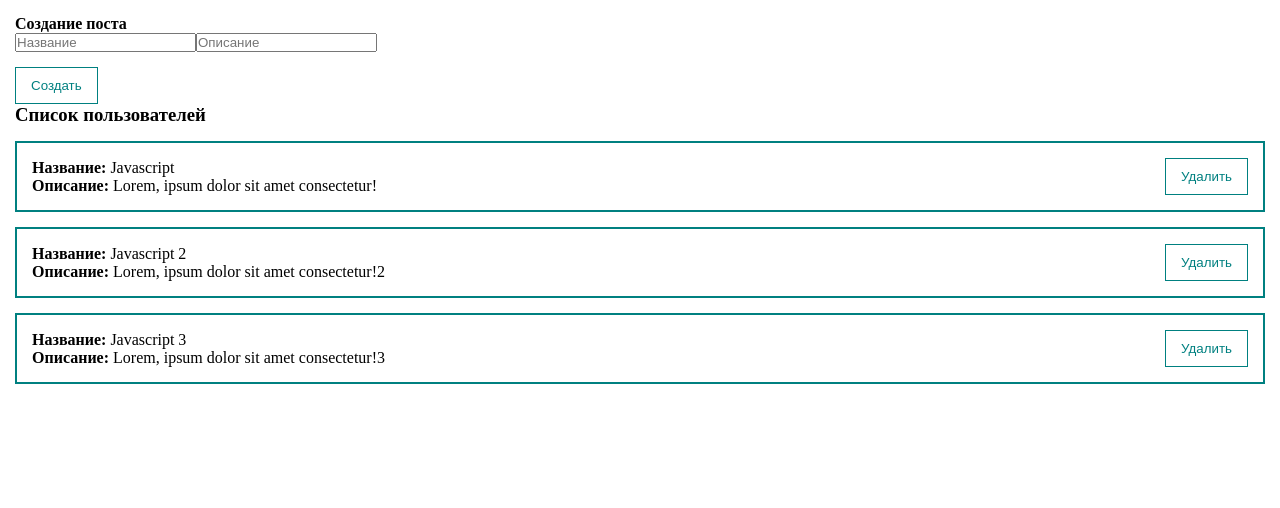
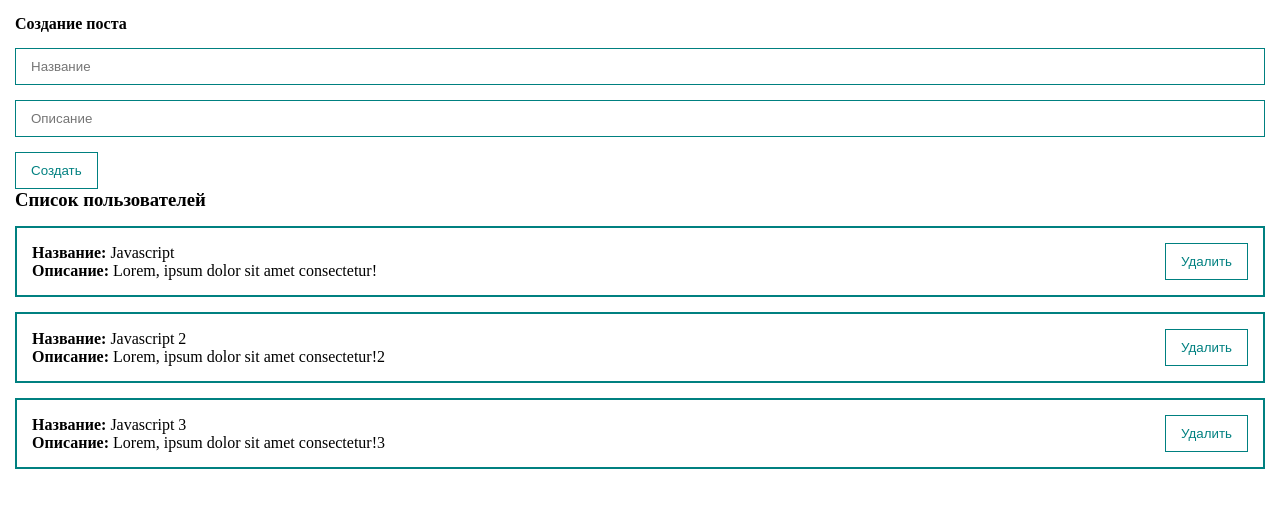
Before and after one commit to npeplov/vue-ulbi, a Vue app: page / in a window 1280 px wide. Shown: the top 508 px of the page. Built offline with nearby package versions, Linux system fonts and the light colour scheme.

Commit message:
add MyInput

```diff
--- a/src/components/PostForm.vue
+++ b/src/components/PostForm.vue
@@ -1,16 +1,12 @@
 <template>
   <form @submit.prevent>
     <h4>Создание поста</h4>
-    <input
+    <MyInput
       v-model="post.title"
-      type="text"
-      class="input"
       placeholder="Название"
     />
-    <input
+    <MyInput
       v-model="post.body"
-      type="text"
-      class="input"
       placeholder="Описание"
     />
     <MyButton
--- /dev/null
+++ b/src/components/UI/MyInput.vue
@@ -0,0 +1,18 @@
+<template>
+<input type="text" class="input">
+</template>
+
+<script>
+  export default {
+    name: "MyInput"
+  }
+</script>
+
+<style scoped>
+.input {
+  width: 100%;
+  border: 1px solid teal;
+  padding: 10px 15px;
+  margin-top: 15px;
+}
+</style>
--- a/src/components/UI/index.js
+++ b/src/components/UI/index.js
@@ -1,5 +1,7 @@
 import MyButton from "@/components/UI/MyButton";
+import MyInput from "@/components/UI/MyInput";
 
 export default [
-  MyButton
+  MyButton,
+  MyInput
 ]
```
